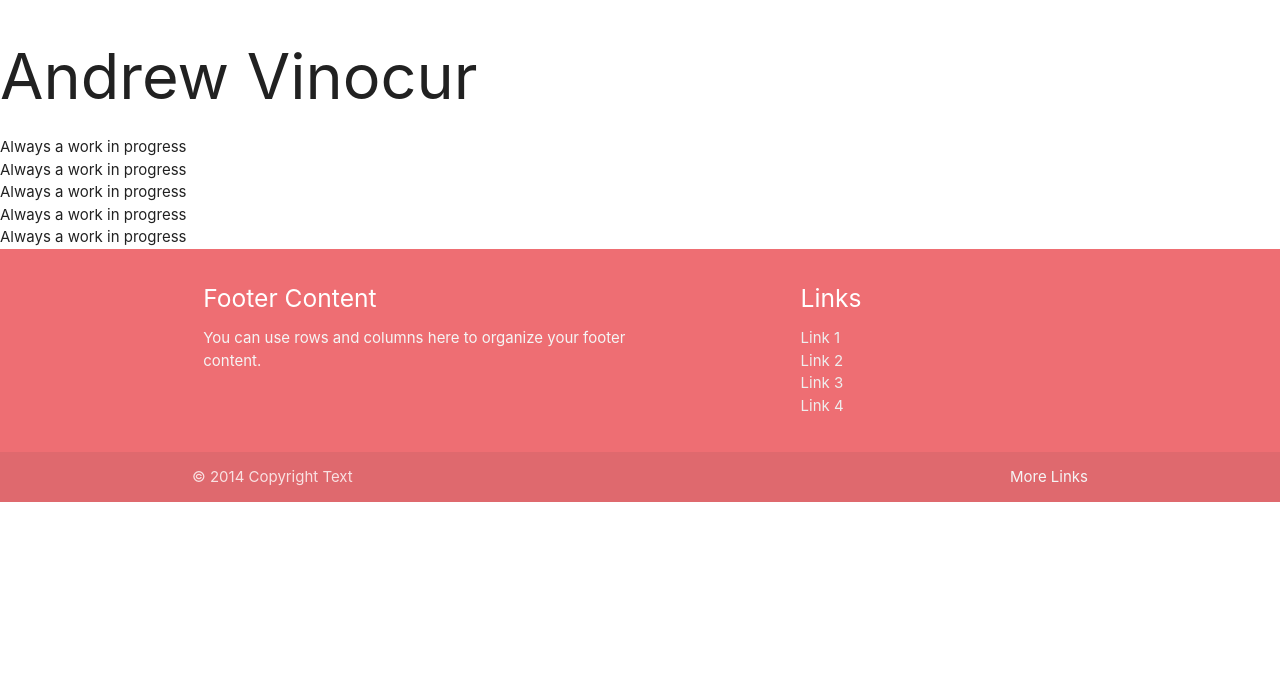
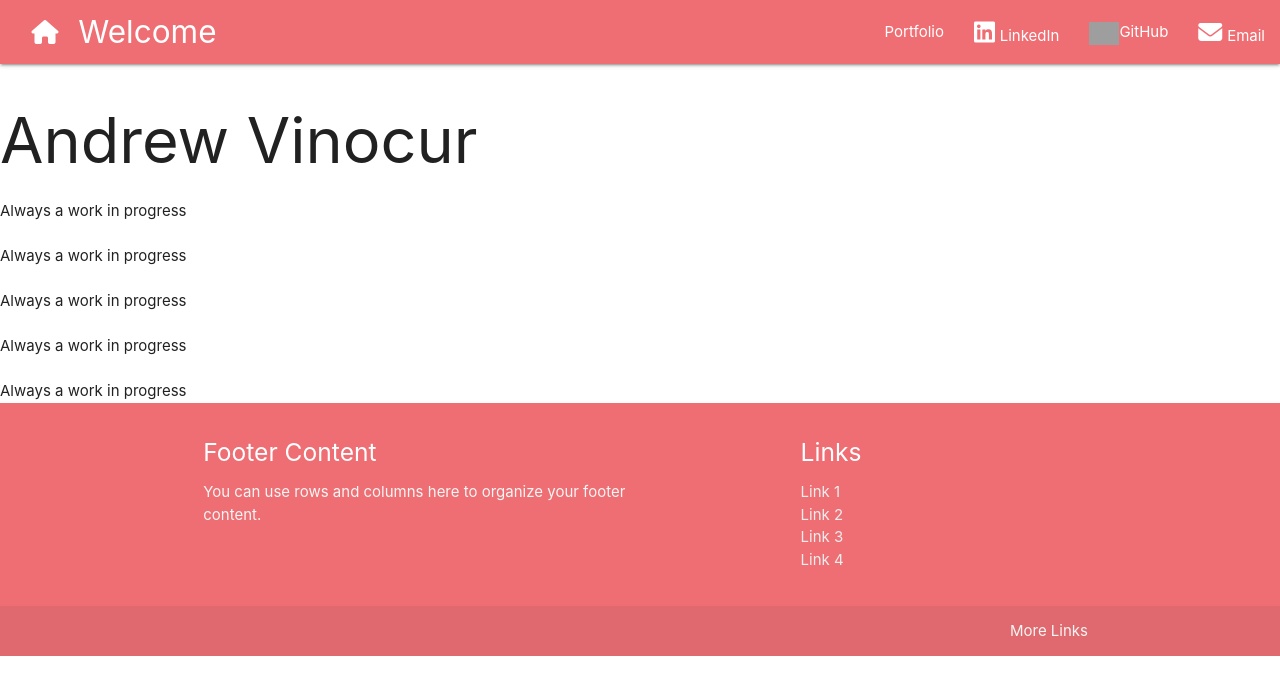
Before and after one commit to giants415/old_GitHub_site, a plain HTML site: page home.html in a window 1280 px wide. Drawn offline with nearby package versions, Linux system fonts and the light colour scheme; grey boxes are pictures that could not be loaded.

Commit message:
advances hav bar

```diff
--- a/assets/styles.css
+++ b/assets/styles.css
@@ -7,3 +7,18 @@ body {
 main {
   flex: 1 0 auto;
 }
+
+.welcome {
+  margin-left: 1em;
+}
+
+.media-icon{
+  padding-right: .2em;
+}
+
+
+.icon {
+  display: inline-block;;
+  max-width: 2em;
+  margin-bottom: -.5em;
+}
--- a/home.html
+++ b/home.html
@@ -7,10 +7,27 @@
 
     <script   src="https://code.jquery.com/jquery-3.1.1.min.js"   integrity="sha256-hVVnYaiADRTO2PzUGmuLJr8BLUSjGIZsDYGmIJLv2b8="   crossorigin="anonymous"></script>
     <script src="https://cdnjs.cloudflare.com/ajax/libs/materialize/0.97.7/js/materialize.min.js"></script>
+    <script src="https://use.fontawesome.com/e1d67c9fed.js"></script>
     <link rel="stylesheet" href="https://cdnjs.cloudflare.com/ajax/libs/materialize/0.97.7/css/materialize.min.css">
+    <link href="https://fonts.googleapis.com/icon?family=Material+Icons" rel="stylesheet">
+    <link rel="stylesheet" href='assets/styles.css'
 
   </head>
   <body>
+    <div class="navbar-fixed">
+      <nav>
+        <div class="nav-wrapper">
+          <a href="#!" class="brand-logo welcome"><i class="fa fa-home media-icon" aria-hidden="true"></i>Welcome</a>
+              <ul class="right hide-on-med-and-down">
+                <li><a href="sass.html">Portfolio</a></li>
+                <li><a href="badges.html"><i class="fa fa-linkedin-square media-icon" aria-hidden="true"></i>LinkedIn</a></li>
+                <row><li><a href="badges.html"><img class = "icon" src="assets/images/octocat.png">GitHub</a></li></row>
+                <li><a href="badges.html"><i class="fa fa-envelope media-icon" aria-hidden="true"></i>Email</a></li>
+              </ul>
+        </div>
+      </nav>
+    </div>
+
     <h1 id="name">Andrew Vinocur</h1>
     <span id="phrase">Always a work in progress</span>
     <br>
@@ -44,7 +61,6 @@
       </div>
       <div class="footer-copyright">
         <div class="container">
-        © 2014 Copyright Text
         <a class="grey-text text-lighten-4 right" href="#!">More Links</a>
         </div>
       </div>
```
Also changed, not shown: assets/images/Octocat.jpg (added), 1 other file.
